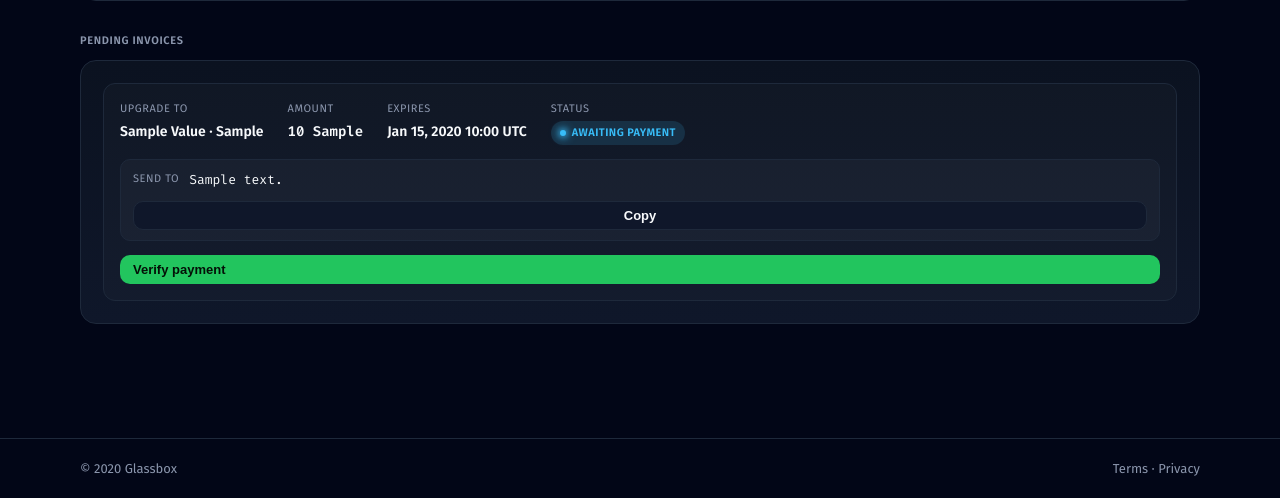
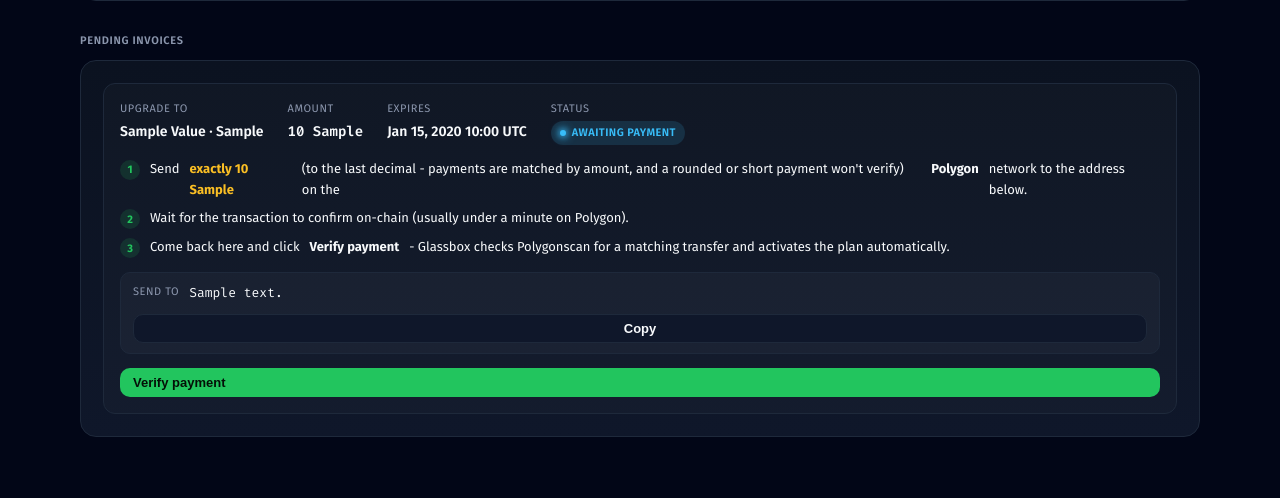
Before and after one commit to Ayomide1450/WebVulnScanner, a Python web app: template templates/billing.html in a window 1280 px wide. Shown: the part 913-1411 px from the top of the page. Before the commit the page ends 1389 px from the top, so only its background shows below. Run offline with Jinja, Linux system fonts and the light colour scheme; the template is opened without the code that fills it: most values are stand-ins (such as "Sample title", 1, 10 or a date in 2020).

Commit message:
feat(10): clearer invoice payment instructions (like a real gateway)
Phase 10 live-verification feedback (08-20): the pending-invoice card
showed amount + address with no framing for how to actually pay it -
read as far less trustworthy than a real payment gateway's checkout.

- Numbered 3-step payment instructions on each invoice card (send exact
  amount on Polygon -> wait for confirmation -> click Verify payment).
- Explicit "exact amount" warning: verify_invoice() matches by amount
  with a ~1e-6 tolerance, so a rounded/short payment genuinely won't
  verify - this was previously undocumented on the invoice itself.
- The paying token's on-chain contract address, surfaced from
  USDT_CONTRACT_ADDRESS/USDC_CONTRACT_ADDRESS config, so a security-
  conscious payer can verify it before sending self-custody funds to an
  address (unrecoverable if sent to the wrong contract).

```diff
--- a/templates/billing.html
+++ b/templates/billing.html
@@ -14,6 +14,26 @@
   .invoice-address { flex: 1; min-width: 200px; font-size: 13px; word-break: break-all; }
   .copy-btn { margin-top: 0; padding: 6px 12px; font-size: 13px; background: var(--panel2); color: var(--text); border: 1px solid var(--border); }
   .copy-btn.copied { background: var(--accent-dim); color: var(--accent); border-color: rgba(34,197,94,.4); }
+
+  /* Pay-in-steps block (Phase 10 live-verification feedback, 08-20): the
+     invoice card previously showed amount + address with no framing for
+     how to actually pay it, which read as far less trustworthy than a
+     real payment gateway's checkout flow. Numbered steps + an explicit
+     "exact amount" warning (billing.py's verify_invoice() matches by
+     amount with a ~1e-6 tolerance - a rounded/short payment genuinely
+     won't verify) + the token's on-chain contract address (self-custody
+     crypto sent to the wrong contract is unrecoverable, so a security-
+     conscious payer should be able to check it before sending). */
+  .invoice-steps { list-style: none; counter-reset: pay-step; margin: 0 0 14px; padding: 0; display: grid; gap: 8px; }
+  .invoice-steps li { counter-increment: pay-step; display: flex; gap: 10px; font-size: 13px; color: var(--text); }
+  .invoice-steps li::before {
+    content: counter(pay-step); flex: none; width: 20px; height: 20px; border-radius: 999px;
+    background: var(--accent-dim); color: var(--accent); font-size: 11px; font-weight: 700;
+    display: flex; align-items: center; justify-content: center; margin-top: 1px;
+  }
+  .invoice-steps .amount-warning { color: var(--medium); }
+  .invoice-contract { color: var(--muted); font-size: 12px; margin: 0 0 14px; }
+  .invoice-contract code { word-break: break-all; }
 
   /* Current-plan summary strip */
   .plan-summary { display:flex; gap:28px; flex-wrap:wrap; align-items:center; }
@@ -162,11 +182,19 @@
           <div class="invoice-value"><span class="status-pill running"><span class="dot glow-pulse"></span>Awaiting payment</span></div>
         </div>
       </div>
+      <ol class="invoice-steps">
+        <li>Send <b class="amount-warning">exactly {{ inv.expected_amount }} {{ inv.token_symbol }}</b> (to the last decimal - payments are matched by amount, and a rounded or short payment won't verify) on the <b>Polygon</b> network to the address below.</li>
+        <li>Wait for the transaction to confirm on-chain (usually under a minute on Polygon).</li>
+        <li>Come back here and click <b>Verify payment</b> - Glassbox checks Polygonscan for a matching transfer and activates the plan automatically.</li>
+      </ol>
       <div class="invoice-address-row">
         <span class="invoice-label">Send to</span>
         <code class="invoice-address" id="addr-{{ inv.id }}">{{ inv.receiving_address }}</code>
         <button type="button" class="copy-btn" data-copy-target="addr-{{ inv.id }}" aria-live="polite">Copy</button>
       </div>
+      {% if token_contracts.get(inv.token_symbol) %}
+      <p class="invoice-contract">{{ inv.token_symbol }} contract on Polygon (verify before sending to guard against a spoofed token): <code>{{ token_contracts[inv.token_symbol] }}</code></p>
+      {% endif %}
       <form method="POST" action="{{ url_for('billing.verify_invoice_route', invoice_id=inv.id) }}">
         <input type="hidden" name="csrf_token" value="{{ csrf_token() }}">
         <button class="btn primary verify-btn" type="submit">Verify payment</button>
```
Also changed, not shown: webvulnscanner/billing_routes.py (+12 -1 lines).
